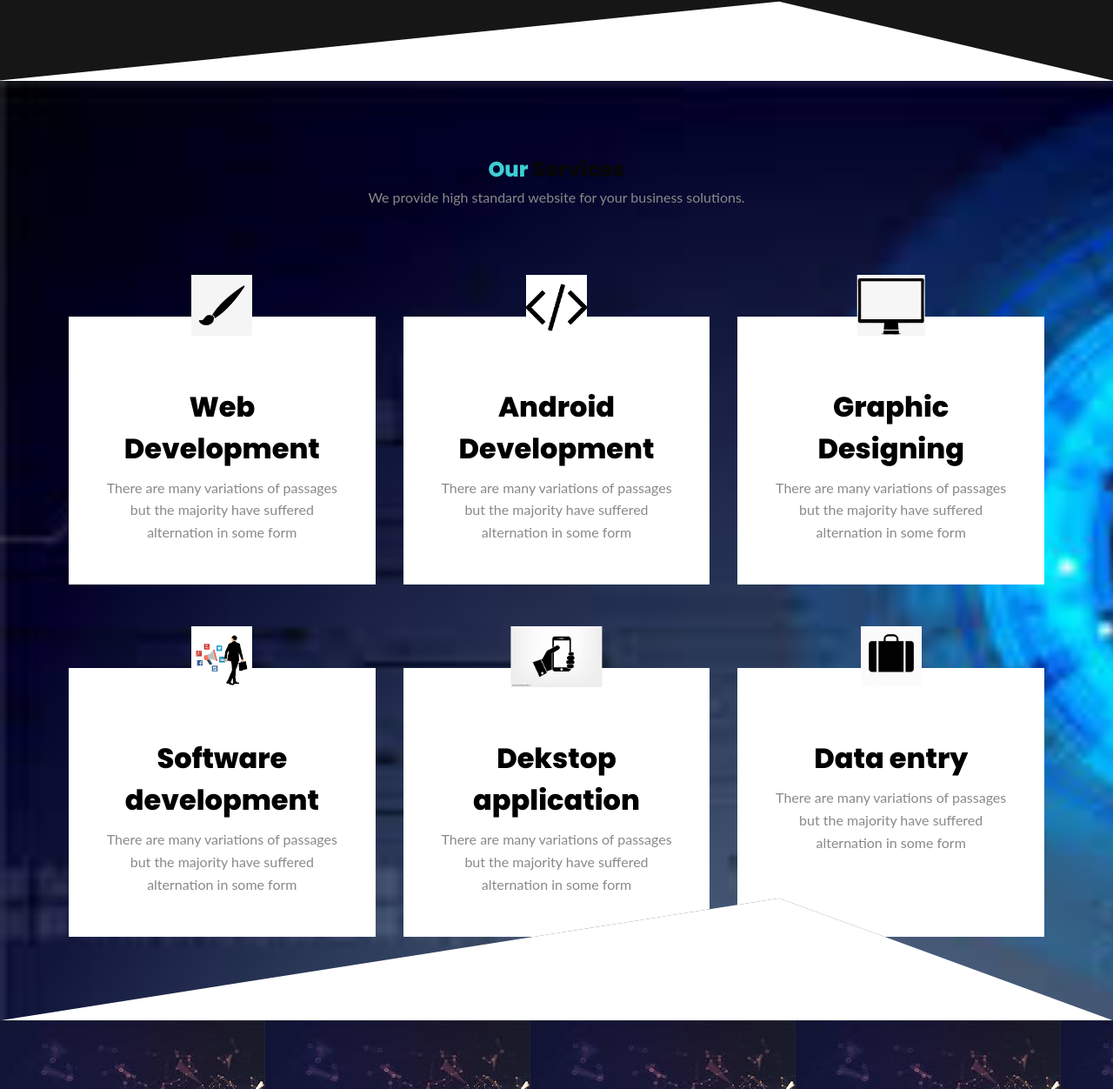
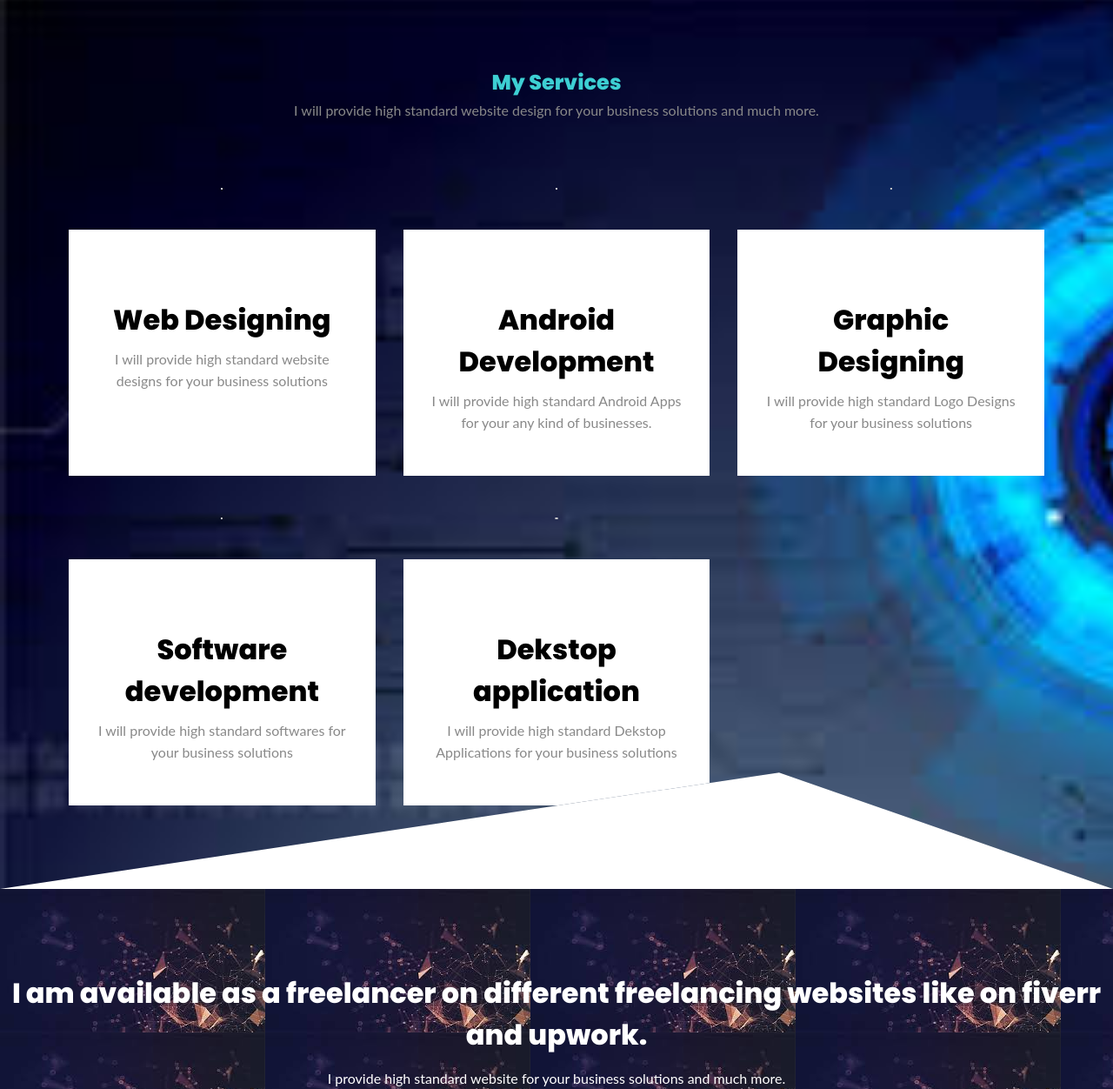
Before and after one commit to haseb957/Portfolio.github.io, a plain HTML site: page index.html in a window 1280 px wide. Shown: the part 1314-2566 px from the top of the page at 87% size. Drawn offline with Linux system fonts and the light colour scheme.

Commit message:
Update index.html

```diff
--- a/index.html
+++ b/index.html
@@ -2,10 +2,13 @@
 <html lang="en">
 <head>
     <meta charset="UTF-8">
-    <meta name="viewport" content="width=device-width, initial-scale=1.0">
+    <meta name="viewport" content="width=device-width,initial-scale=1,maximum-scale=1,user-scalable=no">
+<meta http-equiv="X-UA-Compatible" content="IE=edge,chrome=1">
+<meta name="HandheldFriendly" content="true">
     <title>My Portfolio Ab Haseeb</title>
     <link href="https://fonts.googleapis.com/css2?family=Poppins:ital,wght@0,800;1,800&display=swap" rel="stylesheet">
     <link rel="stylesheet" href="./css/style.css">
+
 </head>
 <body>
     <header>
@@ -28,12 +31,12 @@
         </nav>
         <div class="hero flex items-center justify-between">
             <div class="left flex-1 flex justify-center">
-                <img src="./images/pic 1.jpg" alt="" height="500">
+                <img src="./images/pic 1.jpg" alt="" height="400">
             </div>
-            <div class="right flex-1">
-                <h6>Rana Abdul Haseeb</h6>
-                <h1>I am a creative <span>Web developer</span></h1>
-                <p>“A Web developer knows he has achieved perfection not when there is nothing left to add, but when there is nothing left to take away"</p>
+            <div class="down flex-1">
+                <h8>Rana Abdul Haseeb</h8>
+                <h1> <span></span>I am a creative Web designer</h1>
+                <p>“A Web designer knows he has achieved perfection not when there is nothing left to add, but when there is nothing left to take away"</p>
                 <div>
                     <button class="btn btn-secondary">Download Cv</button>
                 </div>
@@ -52,7 +55,7 @@
             <div class="flex-1">
                 <h1>About<span> Me</span></h1>
                 <h3>Hello! I'm Abdul Haseeb</h3>
-                <p>My name is Rana Abdul Haseeb. I have done my software engineering from lahore garrison university. I am a web developer </p>
+                <p>I m a passionate, creative, and professional individual. As a creative artist, letting the stakeholders plant the seeds is important. I believe that it is important listening to stakeholders, understanding their dreams, and applying my knowledge of the field to manifest thoughts into actions. </p>
                 <div class="social">
                     <a href="#"><img src="./images/fb.png" alt="" height="40"></a>
                     <a href="#"><img src="./images/insta.png" alt="" height="40"></a>
@@ -65,44 +68,40 @@
     </section>
     <section id="services" class="Services">
         <div class="container">
-            <h1 class="section-heading"><span>Our </span>Services</h1>
-            <p>We provide high standard website for your business solutions.</p>
+            <h1 class="section-heading"><span>My Services</span></h1>
+            <p>I will provide high standard website design for your business solutions and much more.</p>
             <div class="card-wrapper">
                 <div class="card">
-                    <img src="./images/brush2.png" alt="" height="70">
-                    <h2>Web Development</h2>
-                    <p>There are many variations of passages but the majority have suffered alternation in some form</p>
+                    <img src="./images/brush2.png" alt="" height="2">
+                    <h2>Web Designing</h2>
+                    <p>I will provide high standard website designs for your business solutions</p>
                 </div>
                 <div class="card">
-                    <img src="./images/code 2.png" alt="" height="70">
+                    <img src="./images/code 2.png" alt="" height="2">
                     <h2>Android Development</h2>
-                    <p>There are many variations of passages but the majority have suffered alternation in some form</p>
+                    <p>I will provide high standard Android Apps for your any kind of businesses.</p>
                 </div>
                 <div class="card">
-                    <img src="./images/dekstop.png" alt="" height="70">
+                    <img src="./images/dekstop.png" alt="" height="2">
                     <h2>Graphic Designing</h2>
-                    <p>There are many variations of passages but the majority have suffered alternation in some form</p>
+                    <p>I will provide high standard Logo Designs for your business solutions</p>
                 </div>
                 <div class="card">
-                    <img src="./images/smedia.png" alt="" height="70">
+                    <img src="./images/smedia.png" alt="" height="2">
                     <h2>Software development</h2>
-                    <p>There are many variations of passages but the majority have suffered alternation in some form</p>
+                    <p>I will provide high standard softwares for your business solutions</p>
                 </div>
                 <div class="card">
-                    <img src="./images/phone.png" alt="" height="70">
+                    <img src="./images/phone.png" alt="" height="2">
                     <h2>Dekstop application</h2>
-                    <p>There are many variations of passages but the majority have suffered alternation in some form</p>
+                    <p>I will provide high standard Dekstop Applications for your business solutions</p>
                 </div>
-                <div class="card">
-                    <img src="./images/bag.jpg" alt="" height="70">
-                    <h2>Data entry</h2>
-                    <p>There are many variations of passages but the majority have suffered alternation in some form</p>
-                </div>
+
         </div>
     </section>
     <section class="freelancer">
-        <h1>I am available for freelancer.</h1>
-        <p>We provide high standard website for your business solution.</p>
+        <h1>I am available as a freelancer on different freelancing websites like on fiverr and upwork.</h1>
+        <p>I provide high standard website for your business solutions and much more.</p>
         <button class="btn btn-primary">Download Cv</button>
     </section>
 
```
